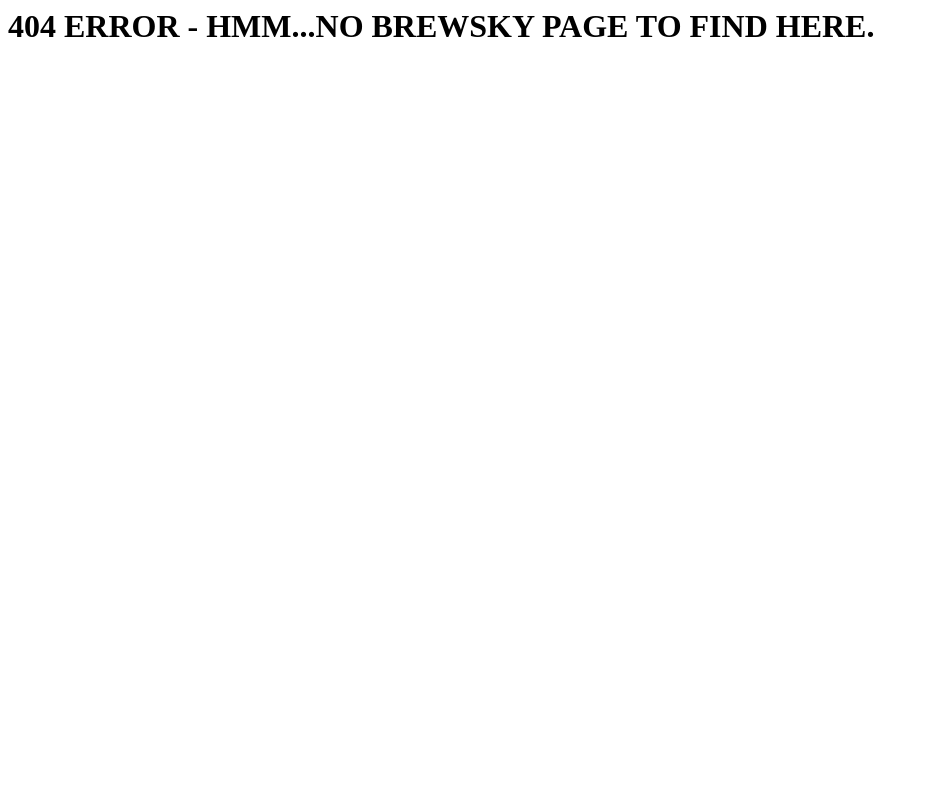
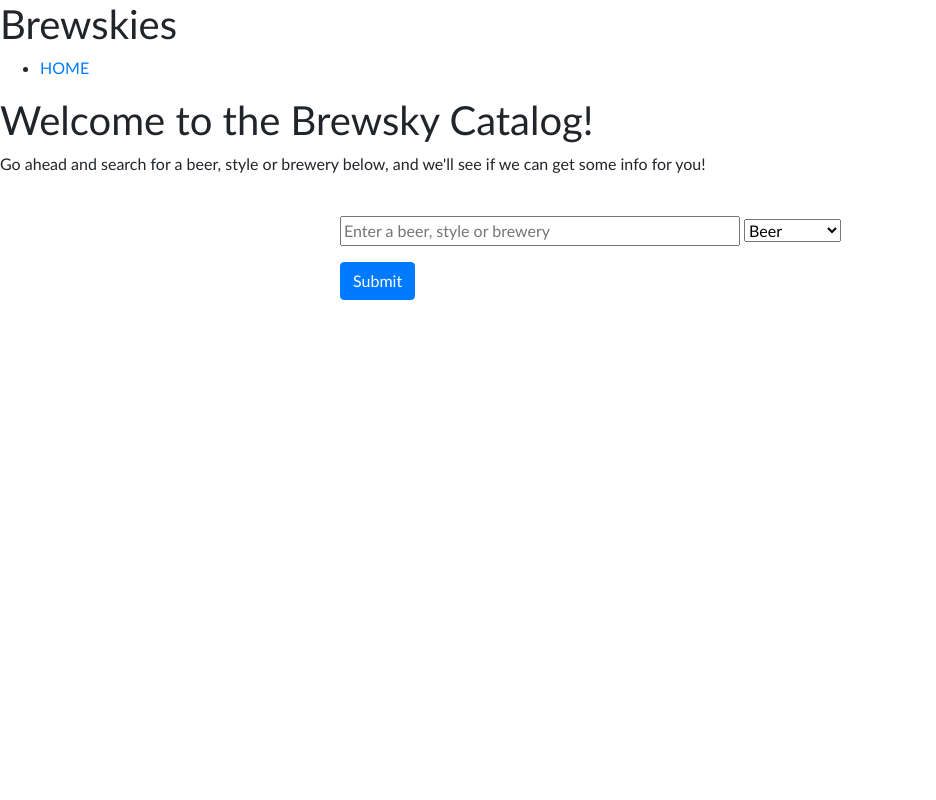
Before and after one commit to PavelGordeyev/brewskies, a Flask app: page /home in a window 1280 px wide. Shown: the whole page, without its empty margins (0-936 px from the left). Run offline with Flask 2, Linux system fonts and the light colour scheme; some libraries are stand-ins or nearby versions.

Commit message:
update index & home pages

```diff
--- a/flaskr/app.py
+++ b/flaskr/app.py
@@ -5,7 +5,11 @@ app = Flask(__name__)
 
 @app.route('/')
 def index():
-	return render_template('index.html', title='Home')
+	return render_template('index.html', title='A Non-Comprehensive Catalog of Brewskies')
+
+@app.route('/home')
+def home():
+	return render_template('home.html', title='Home')
 
 @app.route('/beers')
 def beers():
--- a/flaskr/static/style.css
+++ b/flaskr/static/style.css
@@ -0,0 +1,19 @@
+*{
+	box-sizing: border-box;
+	font-family:calibri,verdana,arial;
+	line-height: 1.5;
+}
+
+body{
+}
+
+#searchForm{
+	position: relative;
+	margin: 0 auto;
+	width: 600px;
+}
+
+#searchText{
+	width: 400px;
+	display: inline-block;
+}
--- a/flaskr/templates/base.html
+++ b/flaskr/templates/base.html
@@ -1,15 +1,16 @@
 <!DOCTYPE html>
 <html>
 <head>
+	<meta charset="utf-8">
 	<title>A Non-Comprehensive Catalog of Brewskies</title>
-	<link rel="stylesheet" href="https://stackpath.bootstrapcdn.com/bootstrap/4.4.1/css/bootstrap.min.css" integrity="sha384-Vkoo8x4CGsO3+Hhxv8T/Q5PaXtkKtu6ug5TOeNV6gBiFeWPGFN9MuhOf23Q9Ifjh" crossorigin="anonymous">
+	<link rel="stylesheet" href="{{url_for('static', filename='style.css')}}">
+	<link rel="stylesheet" href="https://maxcdn.bootstrapcdn.com/bootstrap/4.0.0/css/bootstrap.min.css" integrity="sha384-Gn5384xqQ1aoWXA+058RXPxPg6fy4IWvTNh0E263XmFcJlSAwiGgFAW/dAiS6JXm" crossorigin="anonymous">
 </head>
 	<body>
-		<link rel="stylesheet" href="{{url_for('static', filename='style.css')}}">
 		<nav>
 			<h1>Brewskies</h1>
 			<ul>
-				<li><a href="{{url_for('index')}}">HOME</a></li>
+				<li><a href="{{url_for('home')}}">HOME</a></li>
 			</ul>
 		</nav>
 		{% block body %}{% endblock %}
--- /dev/null
+++ b/flaskr/templates/home.html
@@ -0,0 +1,23 @@
+{% extends 'base.html' %}
+
+{% block body %}
+<article>
+		<h1>Welcome to the Brewsky Catalog!</h1>
+		<p>Go ahead and search for a beer, style or brewery below, and we'll see if we can get some info for you!</p>
+		<br>
+</article>
+<article id="searchForm">
+	<form action="/search" method="get" name="search">
+		<div class="form-group">
+			<input type="text" id="searchText" aria-describedby="searchHelp" placeholder="Enter a beer, style or brewery" autocomplete="off">
+			<select id="category" name="category">
+				<option value="beer">Beer</option>
+				<option value="beer_style">Beer_Style</option>
+				<option value="brewery">Brewery</option>
+			</select>
+		</div>
+		<button id="submit" type="submit" class="btn btn-primary">Submit</button>
+	</form>
+</article>
+</br>
+{% endblock %}
```
Also changed, not shown: flaskr/templates/index.html (+3 -12 lines).
